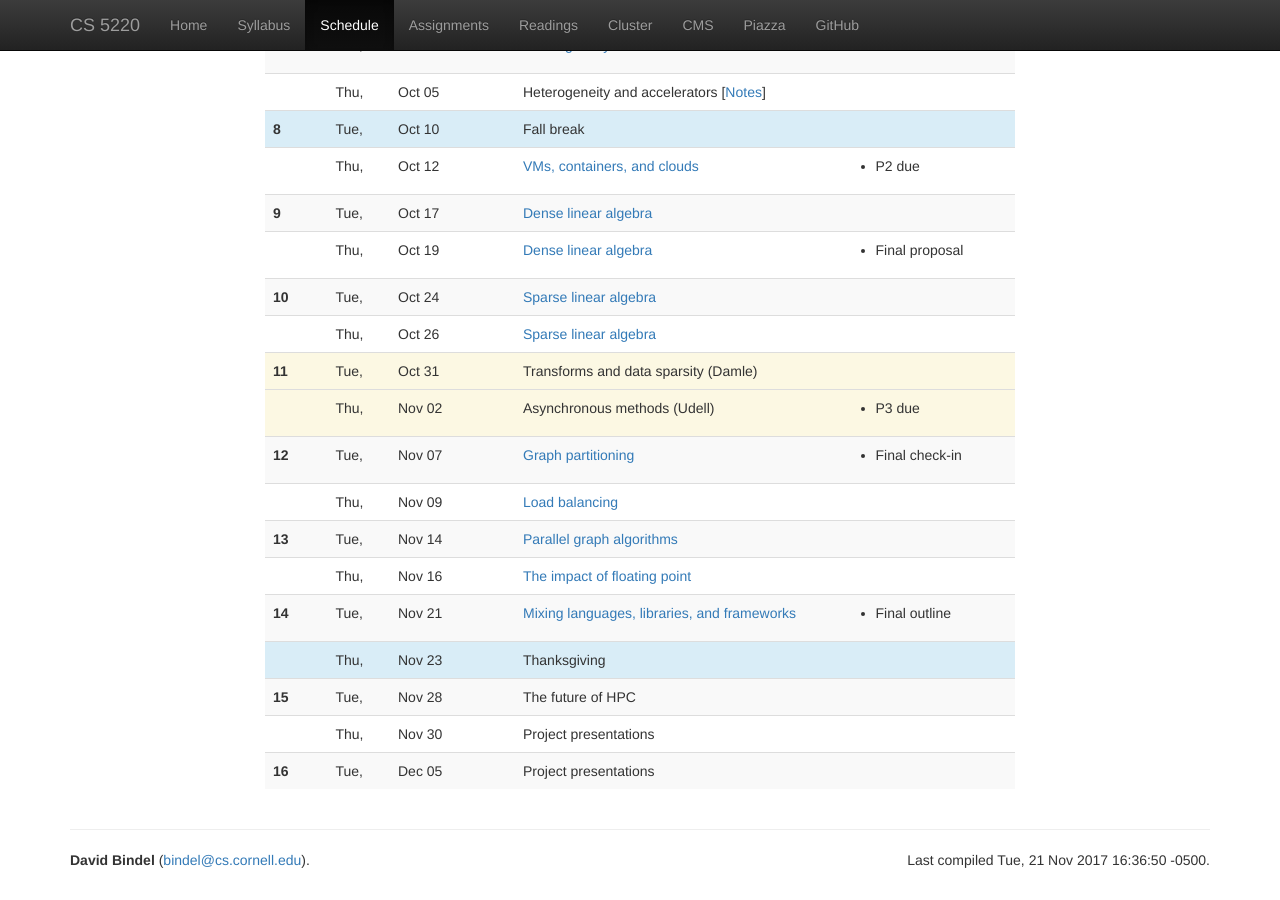
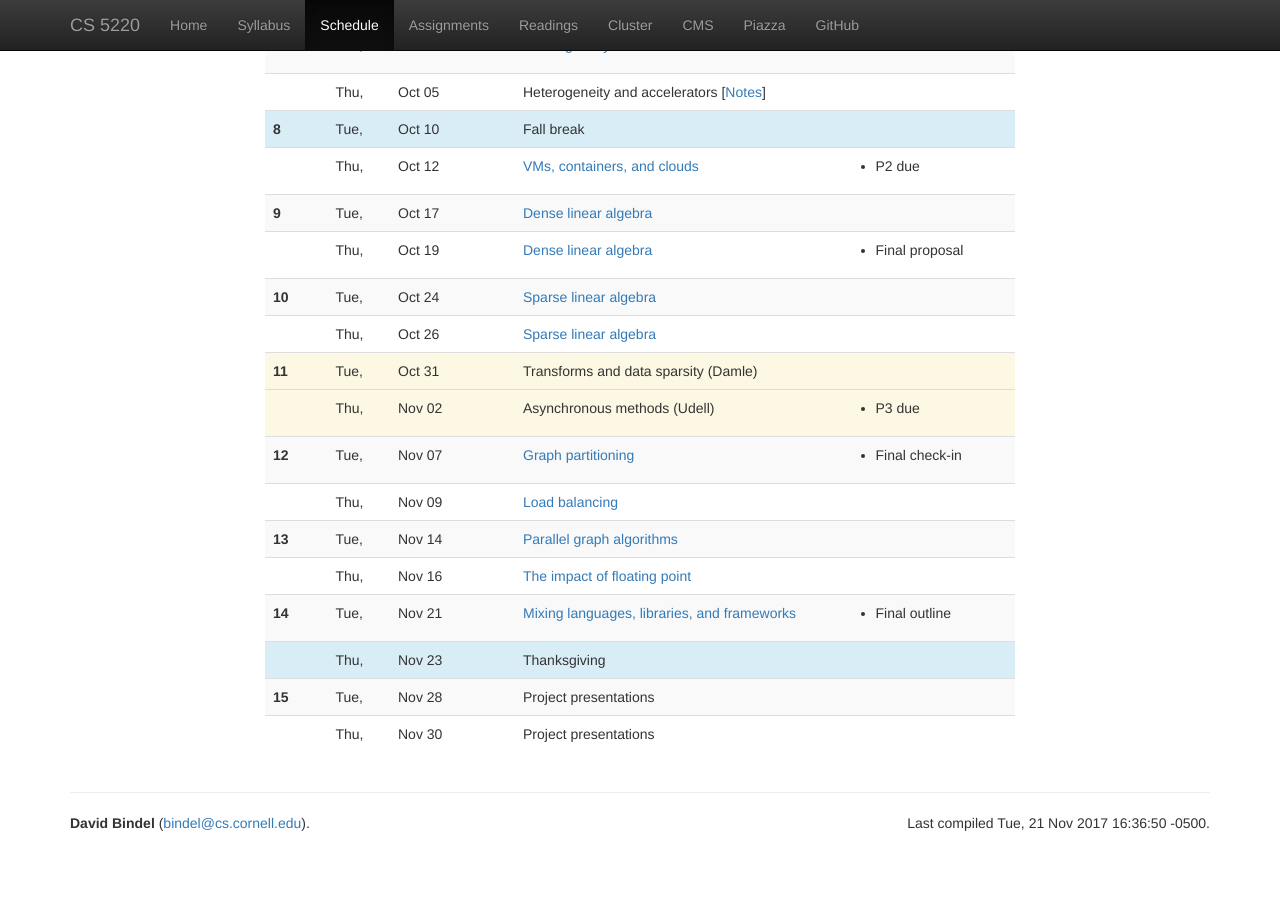
Before and after one commit to cornell-cs5220-f17/cs5220-f17, a Jekyll site: the page built from web/schedule.html, in a window 1280 px wide and 900 px high, scrolled down 745 px. Built offline with Jekyll 4.4.1, drawn with Linux system fonts in a browser that asks for light colours; nearby versions of some CDN libraries; after the commit the page ends 1608 px from its top, so only the background shows below that.

Commit message:
Fixed last week of class bug.

```diff
--- a/web/_data/lectures.yml
+++ b/web/_data/lectures.yml
@@ -184,14 +184,7 @@
 #
 -
   date: 2017-11-28
-  info: The future of HPC
+  info: Project presentations
 -
   date: 2017-11-30
   info: Project presentations
-#
-# ==================
-# Week 16
-#
--
-  date: 2017-12-05
-  info: Project presentations
```
